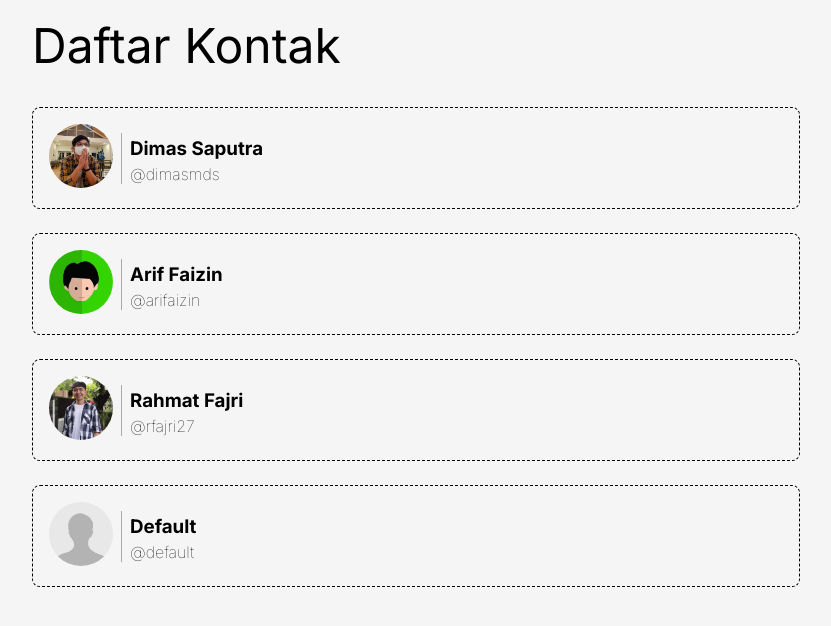
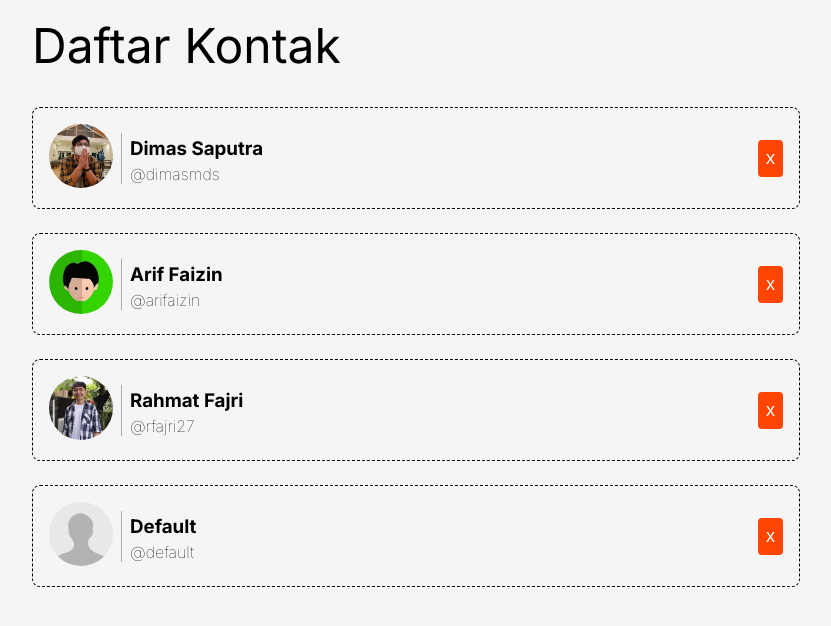
Before and after one commit to Zathura160801/contacts-app, a React (Vite) app: page / in a window 1280 px wide. Shown: the top 626 px of the page, without its empty margins (224-1055 px from the left). Built offline with nearby package versions, Linux system fonts and the light colour scheme.

Commit message:
Menambahkan Fitur Hapus Kontak

```diff
--- a/src/components/ContactApp.jsx
+++ b/src/components/ContactApp.jsx
@@ -1,13 +1,31 @@
+import React from "react";
 import ContactList from "./ContactList";
 import { getData } from "../utils/data";
 
-export default function ContactApp() {
-  const contacts = getData();
+export default class ContactApp extends React.Component {
+  constructor(props) {
+    super(props);
+    this.state = {
+      contacts: getData(),
+    };
 
-  return (
-    <div className="contact-app">
-      <h1>Daftar Kontak</h1>
-      <ContactList contacts={contacts} />
-    </div>
-  );
+    this.onDeleteHandler = this.onDeleteHandler.bind(this);
+  }
+
+  onDeleteHandler(id) {
+    const contacts = this.state.contacts.filter((contact) => contact.id !== id);
+    this.setState({ contacts });
+  }
+
+  render() {
+    return (
+      <div className="contact-app">
+        <h1>Daftar Kontak</h1>
+        <ContactList
+          contacts={this.state.contacts}
+          onDelete={this.onDeleteHandler}
+        />
+      </div>
+    );
+  }
 }
--- a/src/components/ContactItem.jsx
+++ b/src/components/ContactItem.jsx
@@ -1,11 +1,13 @@
 import ContactItemBody from "./ContactItemBody";
 import ContactItemImage from "./ContactItemImage";
+import DeleteButton from "./DeleteButton";
 
-export default function ContactItem({ imageUrl, name, tag }) {
+export default function ContactItem({ imageUrl, name, tag, id, onDelete }) {
   return (
     <div className="contact-item">
       <ContactItemImage imageUrl={imageUrl} />
       <ContactItemBody name={name} tag={tag} />
+      <DeleteButton id={id} onDelete={onDelete} />
     </div>
   );
 }
--- a/src/components/ContactList.jsx
+++ b/src/components/ContactList.jsx
@@ -1,10 +1,15 @@
 import ContactItem from "./ContactItem";
 
-export default function ContactList({ contacts }) {
+export default function ContactList({ contacts, onDelete }) {
   return (
     <div className="contact-list">
       {contacts.map((contact) => (
-        <ContactItem key={contact.id} {...contact} />
+        <ContactItem
+          key={contact.id}
+          id={contact.id}
+          onDelete={onDelete}
+          {...contact}
+        />
       ))}
     </div>
   );
--- /dev/null
+++ b/src/components/DeleteButton.jsx
@@ -0,0 +1,7 @@
+export default function DeleteButton({ id, onDelete }) {
+  return (
+    <button className="contact-item__delete" onClick={() => onDelete(id)}>
+      x
+    </button>
+  );
+}
```
